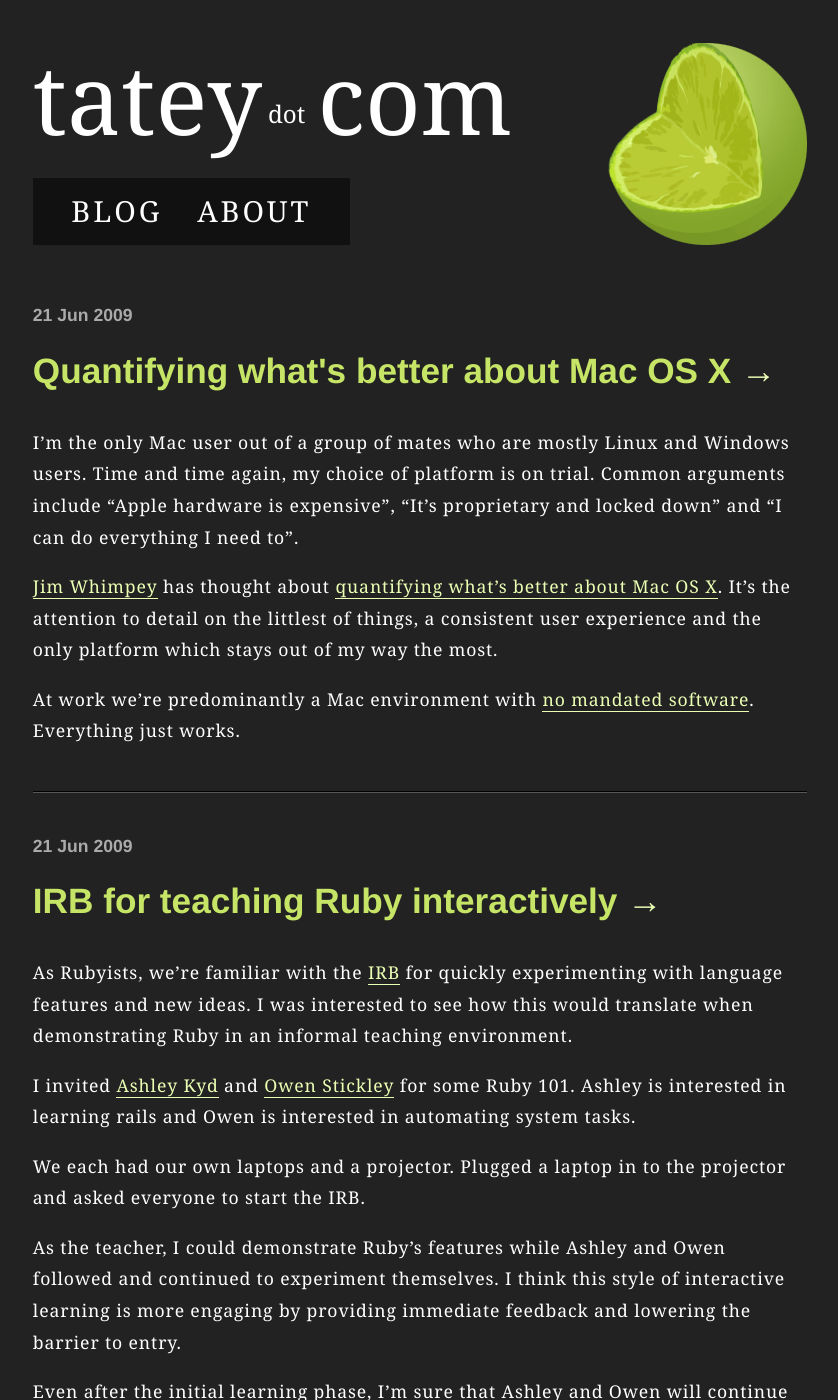
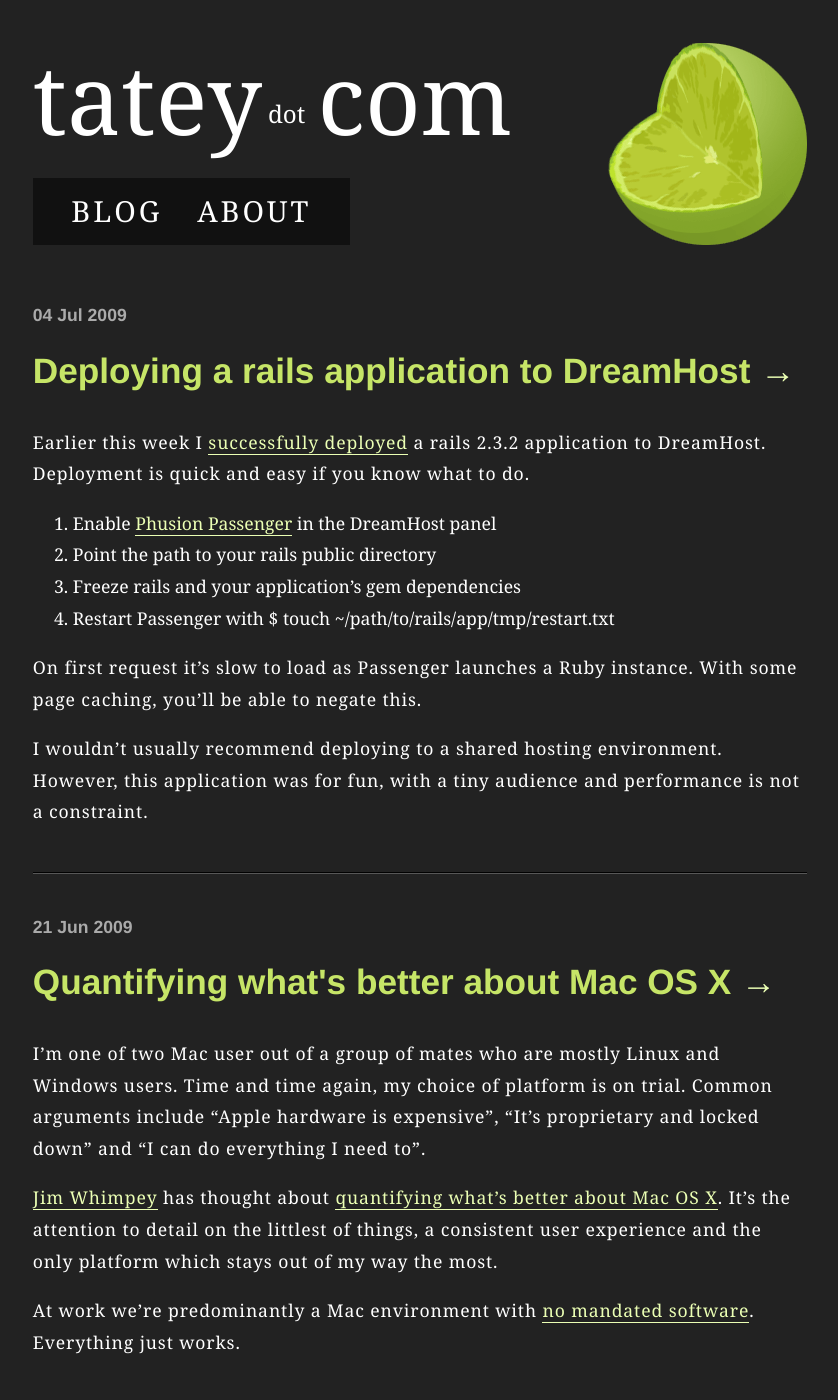
Before and after one commit to tatey/tatey.com, a Jekyll site: the page built from index.html, in a window 1280 px wide and 1400 px high. Shown: the whole window, without its empty margins (220-1058 px from the left). Built offline with Jekyll 4.4.1, drawn with Linux system fonts in a browser that asks for light colours.

Commit message:
New post: 2009-07-04-deploying-a-rails-application-to-dreamhost. New draft: 2009-06-24-safari-4-from-a-firefox-user-perspective

```diff
--- a/_posts/2009-06-21-quantifying-what-is-better-about-mac-os-x.markdown
+++ b/_posts/2009-06-21-quantifying-what-is-better-about-mac-os-x.markdown
@@ -3,7 +3,7 @@
 title: Quantifying what's better about Mac OS X
 ---
 
-I'm the only Mac user out of a group of mates who are mostly Linux and Windows users. Time and time again, my choice of platform is on trial. Common arguments include "Apple hardware is expensive", "It's proprietary and locked down" and "I can do everything I need to".
+I'm one of two Mac user out of a group of mates who are mostly Linux and Windows users. Time and time again, my choice of platform is on trial. Common arguments include "Apple hardware is expensive", "It's proprietary and locked down" and "I can do everything I need to".
 
 [Jim Whimpey](http://jimwhimpey.com/) has thought about [quantifying what's better about Mac OS X](http://log.valhallaisland.com/post/126975664). It's the attention to detail on the littlest of things, a consistent user experience and the only platform which stays out of my way the most.
 
--- /dev/null
+++ b/_posts/2009-07-04-deploying-a-rails-application-to-dreamhost.markdown
@@ -0,0 +1,15 @@
+---
+layout: post
+title: Deploying a rails application to DreamHost
+---
+
+Earlier this week I [successfully deployed](http://twitter.com/tatejohnson/status/2402841913) a rails 2.3.2 application to DreamHost. Deployment is quick and easy if you know what to do.
+
+1. Enable [Phusion Passenger](http://www.modrails.com/) in the DreamHost panel
+1. Point the path to your rails public directory
+1. Freeze rails and your application's gem dependencies
+1. Restart Passenger with $ touch ~/path/to/rails/app/tmp/restart.txt
+
+On first request it's slow to load as Passenger launches a Ruby instance. With some page caching, you'll be able to negate this.
+
+I wouldn't usually recommend deploying to a shared hosting environment. However, this application was for fun, with a tiny audience and performance is not a constraint.
```
Also changed, not shown: _posts/2009-06-24-safari-4-from-a-firefox-user-perspective.markdown (added, +29 -0 lines).
